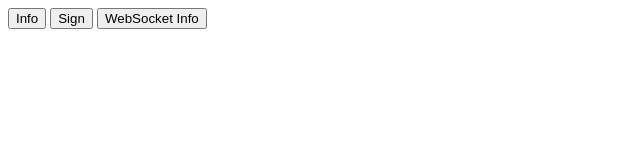
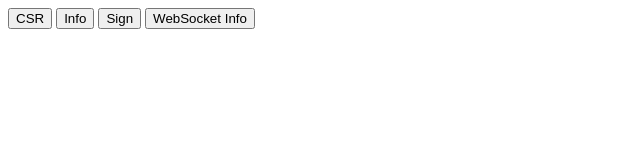
Before and after one commit to AzizParpiyev/styx-example, a plain HTML site: page index.html in a window 1280 px wide. Shown: the whole page, without its empty margins (0-640 px from the left). Drawn offline with nearby package versions, Linux system fonts and the light colour scheme; no server answers.

Commit message:
Update index.html
added new method

```diff
--- a/index.html
+++ b/index.html
@@ -3,6 +3,7 @@
   <script src="https://code.jquery.com/jquery-3.5.1.min.js"></script>
 </head>
 <body onload="getInfo()">
+<button onclick="getCSR()">CSR</button>
 <button onclick="getInfo()">Info</button>
 <button onclick="sign()">Sign</button>
 
@@ -52,6 +53,32 @@
     };
   }
 
+  function getCSR() {
+    var params = {
+        "commonName":"test kapital",
+        "surName":"anvar",
+        "locality":"Uz",
+        "state":"аываыв ыава уцпцупt",
+        "country":"UZ",
+        "street":"фыва",
+        "email":"test@test.uz",
+        "organisation":"ellips",
+        "organisationUnit":"UZB0101010",
+        "uzINN":"123456789",
+        "uzPINFL":"12345678901234"
+    };
+    var msg = JSON.stringify(params);
+
+    $.ajax({
+      type: "POST",
+      url: "http://localhost:6210/crypto/getVirtualCSR",
+      data: msg,
+      success: function (data) {
+        console.log(data);
+      }
+    });
+  }
+
   function getInfo() {
     $.ajax({
       type: "POST",
```
